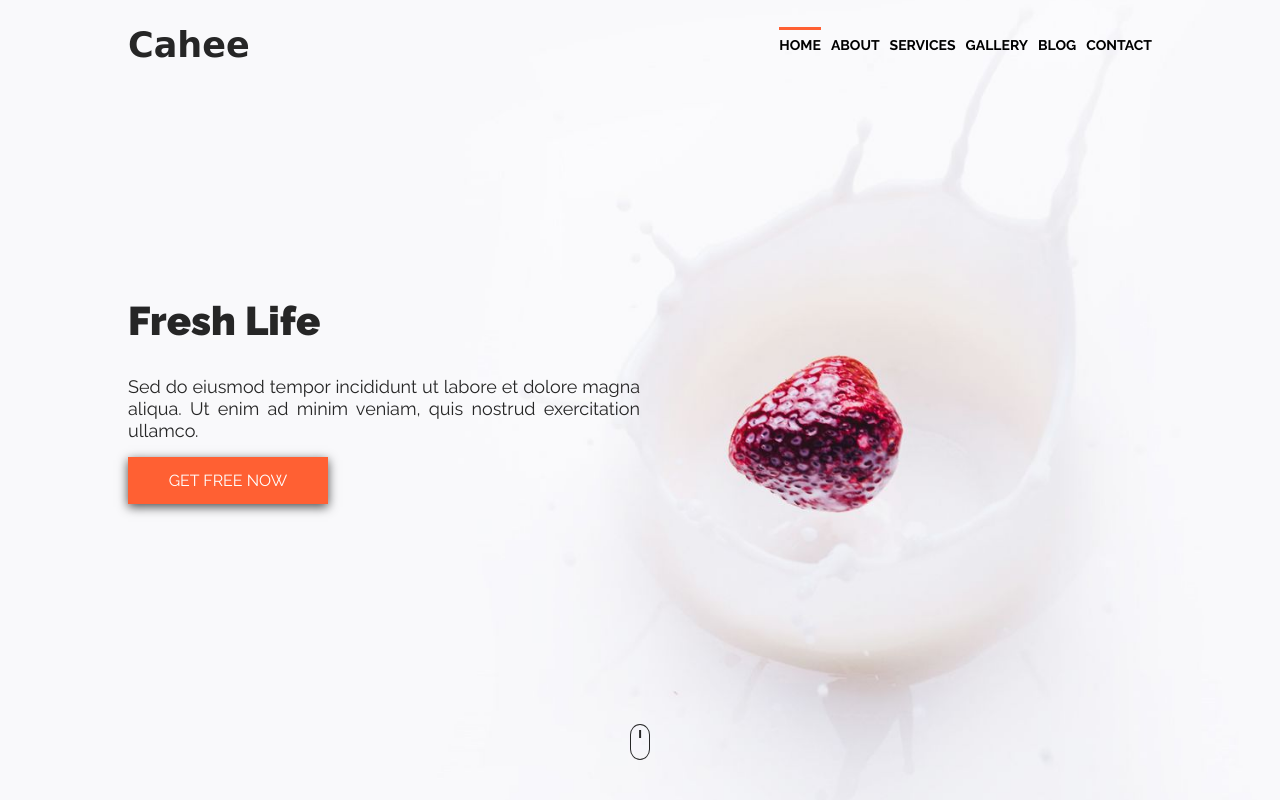
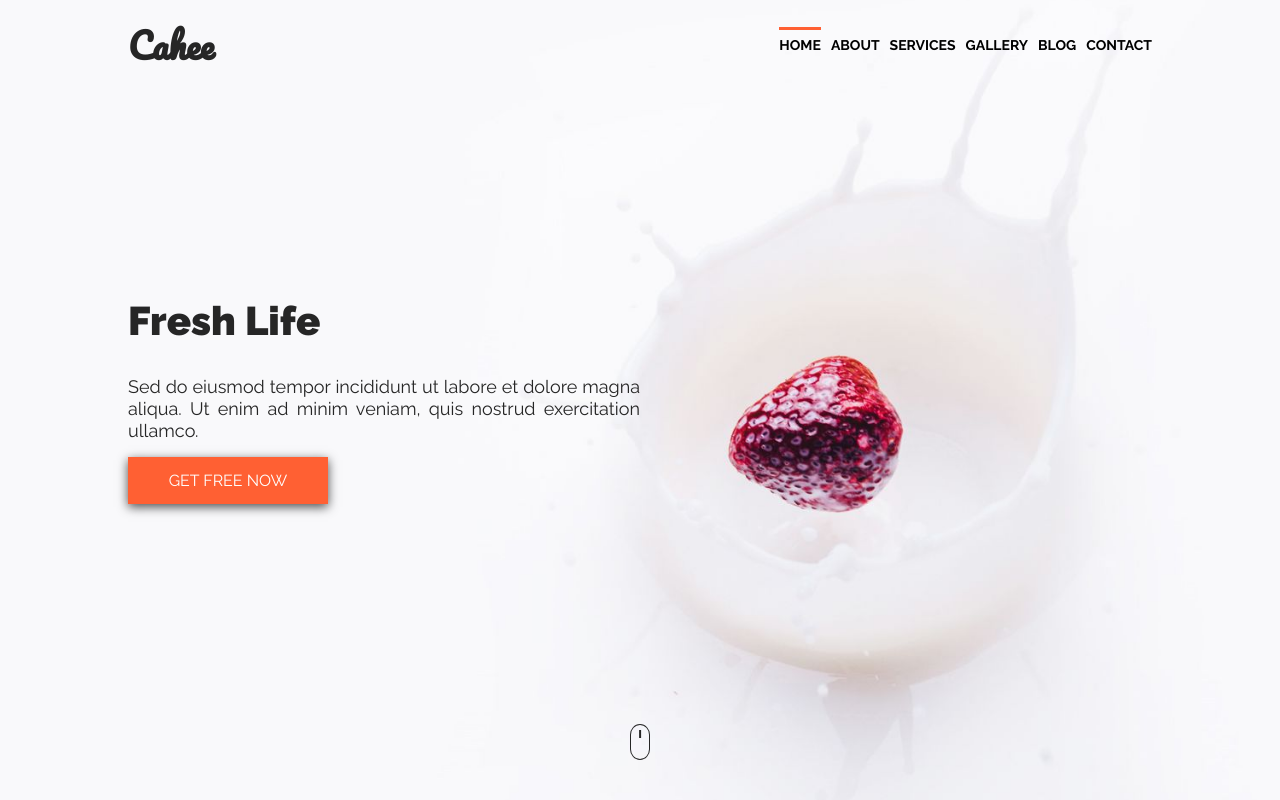
Before and after one commit to FocuSsmok/Cahee, a website: page index.html in a window 1280 px wide. Shown: the top 800 px of the page. Drawn offline with Linux system fonts and the light colour scheme.

Commit message:
Add pacifico font

```diff
--- a/index.html
+++ b/index.html
@@ -6,6 +6,7 @@
     <meta http-equiv="X-UA-Compatible" content="ie=edge">
     <title>Document</title>
     <link href="https://fonts.googleapis.com/css?family=Raleway:300,400,700,900&amp;subset=latin-ext" rel="stylesheet">
+    <link href="https://fonts.googleapis.com/css?family=Pacifico&amp;subset=latin-ext" rel="stylesheet">
     <link rel="stylesheet" href="./src/css/style.css">
 </head>
 <body>
```
